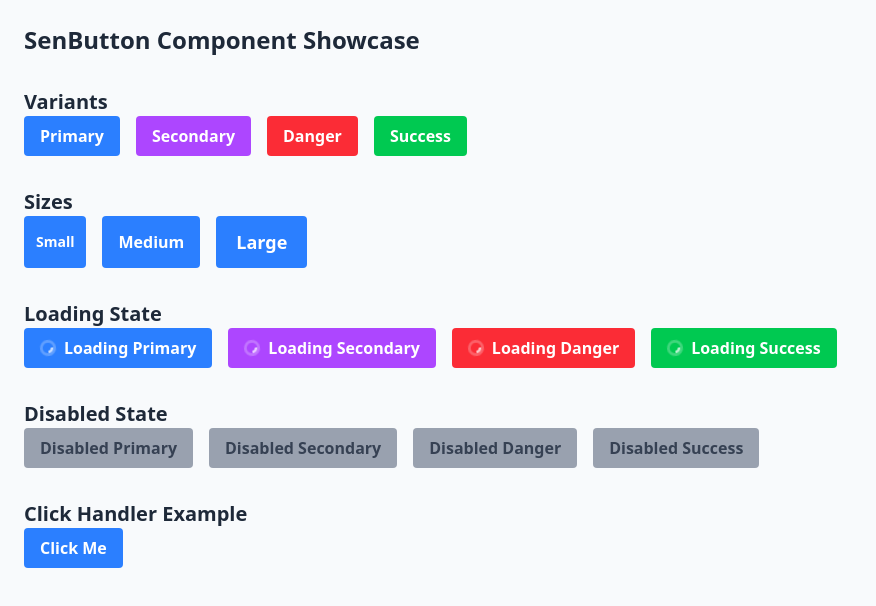
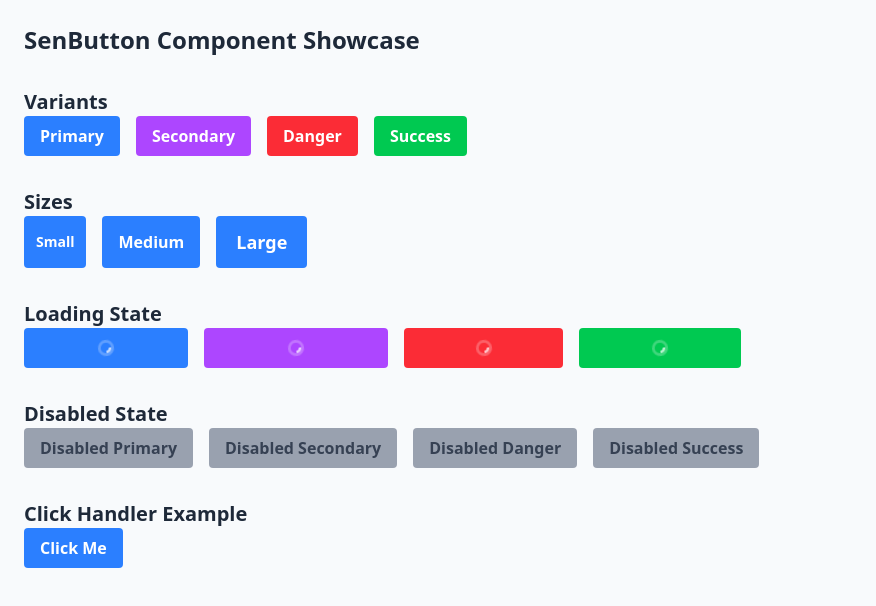
Before and after one commit to geryenkohawsen/sen-ui, a Next.js app: page /components/button in a window 1280 px wide. Shown: the top 606 px of the page, without its empty margins (0-876 px from the left). Built offline with nearby package versions, Linux system fonts and the light colour scheme.

Commit message:
Enhance SenButton component by adding relative positioning for the button and wrapping the loading spinner in a div for better layout control.

```diff
--- a/components/ui/SenButton/SenButton.tsx
+++ b/components/ui/SenButton/SenButton.tsx
@@ -31,7 +31,7 @@ export default function SenButton({
   return (
     <button
       className={cn(
-        'inline-flex items-center justify-center gap-2 rounded font-bold transition-colors duration-200',
+        'relative inline-flex items-center justify-center gap-2 rounded font-bold transition-colors duration-200',
         variantStyles[variant],
         sizeStyles[size],
         isDisabled && 'cursor-not-allowed',
@@ -41,10 +41,15 @@ export default function SenButton({
       disabled={isDisabled}
       {...props}
     >
+      {/* Spinner overlays */}
       {loading && (
-        <SenSpinner size={16} srText="Loading…" className="text-inherit" />
+        <div className="absolute inset-0 flex items-center justify-center">
+          <SenSpinner size={16} srText="Loading…" className="text-inherit" />
+        </div>
       )}
-      {children}
+
+      {/* Children are kept for layout but hidden visually */}
+      <span className={cn(loading && 'opacity-0')}>{children}</span>
     </button>
   )
 }
```
